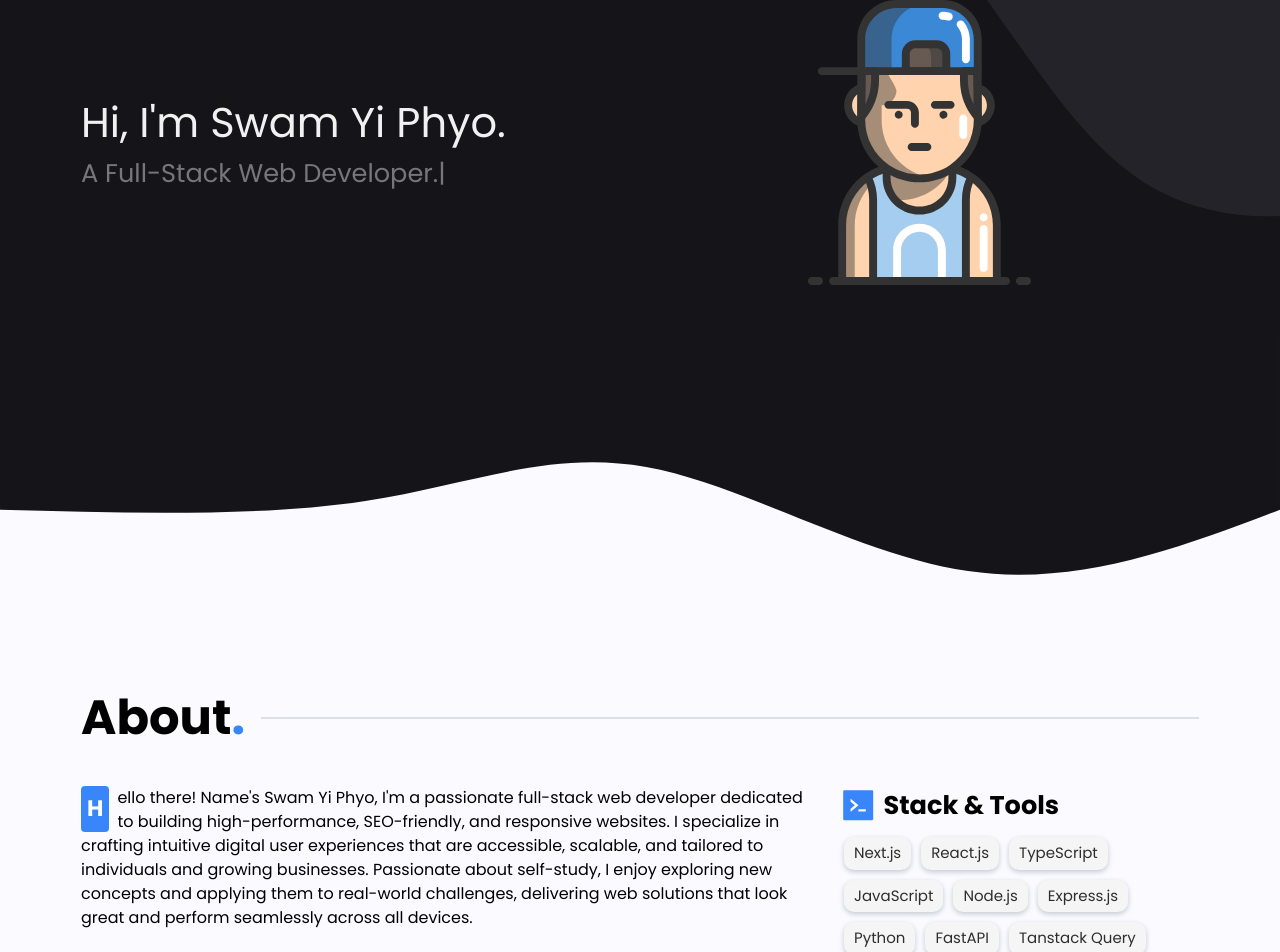
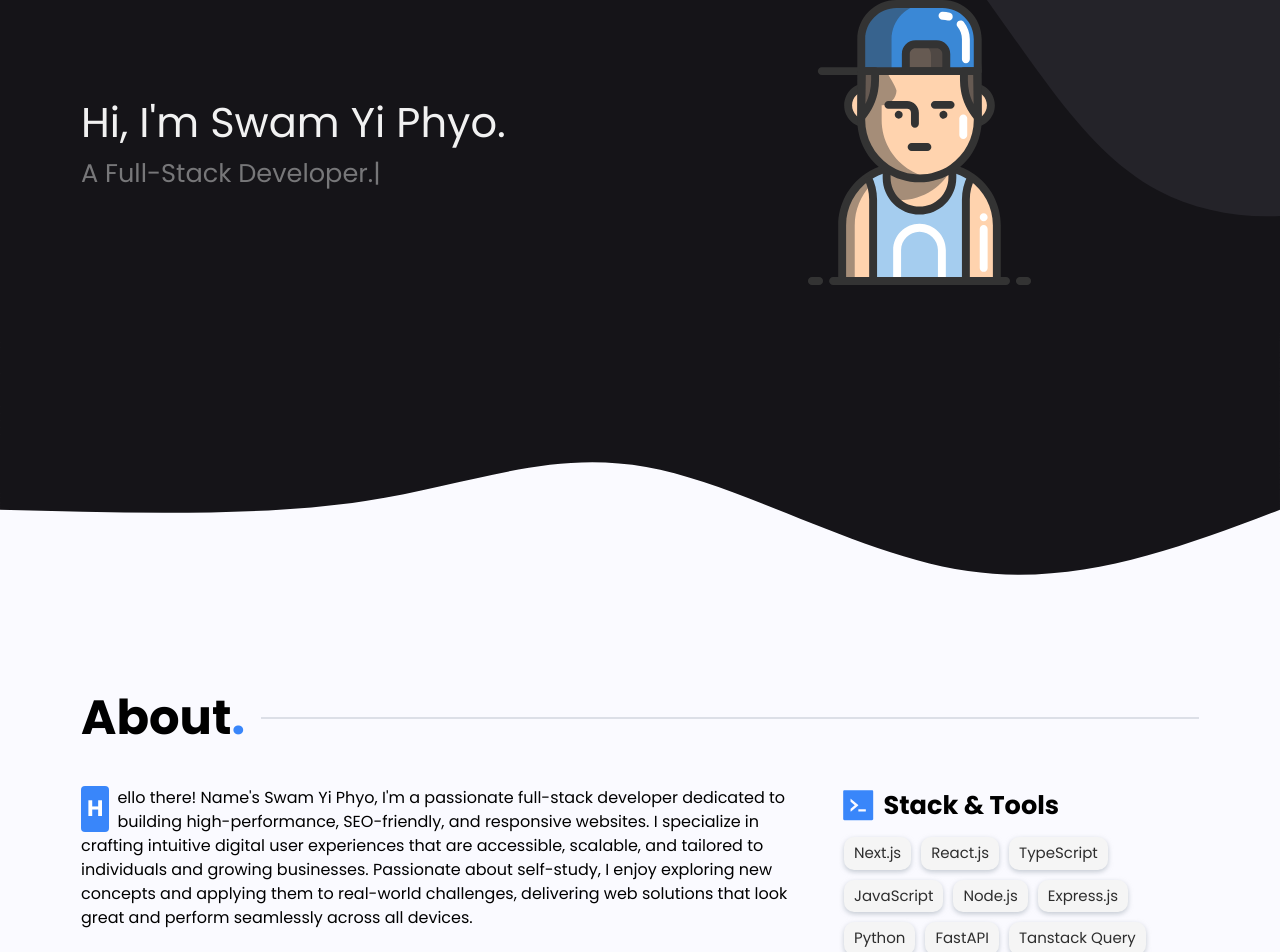
Before and after one commit to fisheeesh/portfolio_v1, a Next.js app: page / in a window 1280 px wide. Shown: the part 164-1116 px from the top of the page. Built offline with nearby package versions, Linux system fonts and the light colour scheme.

Commit message:
chore: resume update and experience update

```diff
--- a/app/layout.tsx
+++ b/app/layout.tsx
@@ -17,9 +17,9 @@ export const viewport: Viewport = {
 
 export const metadata: Metadata = {
   metadataBase: new URL("https://www.syp.dev"),
-  title: "Swam Yi Phyo ~ Software Engineer",
+  title: "Swam Yi Phyo",
   description:
-    "A passionate full-stack web developer focused on building SEO-friendly, responsive, and scalable web applications using React, Next.js, and Spring Boot. With a self-driven mindset and strong communication skills, he delivers clean, user-centered digital experiences.",
+    "A passionate full-stack developer focused on building SEO-friendly, responsive, and scalable web applications using React, Next.js, and Spring Boot. With a self-driven mindset and strong communication skills, he delivers clean, user-centered digital experiences.",
   icons: {
     icon: "/assets/favicon.ico",
   }
--- a/components/about/about.tsx
+++ b/components/about/about.tsx
@@ -15,7 +15,7 @@ const About = () => {
                     <div>
                         <Reveal>
                             <p className="mb-6 text-[15px] sm:text-base first-letter:bg-brand first-letter:text-white first-letter:rounded first-letter:mr-2 first-letter:p-[6px] sm:first-letter:text-[1.4rem] first-letter:text-[1.3rem] first-letter:font-bold first-letter:float-left">
-                                Hello there! Name&apos;s Swam Yi Phyo, I&apos;m a passionate full-stack web developer dedicated to building high-performance, SEO-friendly, and responsive websites. I specialize in crafting intuitive digital user experiences that are accessible, scalable, and tailored to individuals and growing businesses. Passionate about self-study, I enjoy exploring new concepts and applying them to real-world challenges, delivering web solutions that look great and perform seamlessly across all devices.
+                                Hello there! Name&apos;s Swam Yi Phyo, I&apos;m a passionate full-stack developer dedicated to building high-performance, SEO-friendly, and responsive websites. I specialize in crafting intuitive digital user experiences that are accessible, scalable, and tailored to individuals and growing businesses. Passionate about self-study, I enjoy exploring new concepts and applying them to real-world challenges, delivering web solutions that look great and perform seamlessly across all devices.
                             </p>
                         </Reveal>
                         <Reveal>
--- a/components/hero/hero.tsx
+++ b/components/hero/hero.tsx
@@ -42,9 +42,9 @@ export default function Hero() {
                                     cursor={true}
                                     sequence={[
                                         500,
-                                        'A Full-Stack Web Developer.',
+                                        'A Full-Stack Developer.',
                                         1000,
-                                        'A Full-Stack Web Developer.',
+                                        'A Full-Stack Developer.',
                                         1000,
                                         'I design and code beautifully simple things, and I love what I do.',
                                         1000,
--- a/components/shared/resume-btn.tsx
+++ b/components/shared/resume-btn.tsx
@@ -2,7 +2,7 @@ export default function ResumeBtn() {
     return (
         <a
             className="btn primaryBtn relative group overflow-hidden"
-            href="https://drive.google.com/file/d/1avRoJmSAvCtP0cdRIoJSBDfqDPijYegf/view?usp=sharing"
+            href="https://drive.google.com/file/d/1K1hhJbBOWMWAmCucxqrXxUF2UbyWGOzR/view?usp=sharing"
             target="_blank"
             rel="noopener noreferrer"
             aria-label="Check out my Resume"
--- a/data/config.tsx
+++ b/data/config.tsx
@@ -15,16 +15,16 @@ export const experiences = [
         role: "Freelance - Internship",
         date: 'October 2025 - Present',
         location: "Bangkok, Thailand",
-        description: "Leading the migration of zcrLog to version 3, a centralized security log management platform serving enterprise clients. Redesigned the entire frontend architecture to improve performance, scalability, and user experience while implementing multi-tenant access control, licensing integration, and AI-powered analysis features. Collaborated with the team to deploy production infrastructure, optimize database queries for high-volume log data, and establish containerized deployment workflows. Gained practical experience in DevOps practices, networking concepts, and cybersecurity fundamentals including on-premise vs SaaS architectures.",
+        description: "Led the V3 migration of zcrLog, an enterprise SIEM and log management platform, overhauling the frontend architecture to improve performance, scalability, and user experience across multiple client environments. Architected multi-tenant SaaS infrastructure with tenant-level data isolation, a license subscription system with plan-based feature gating, EPS rate throttling, payment management from activation to expiry, and optimized ClickHouse and PostgreSQL queries to handle high-volume log ingestion. Gained hands-on experience deploying production infrastructure across on-premise data centers with Cloudflare, Nginx, and VMware.",
         tech: [
             "React",
             "TanStack Query",
             "Zustand",
             "FastAPI",
             "ClickHouse",
+            "PostgreSQL",
             "Redis",
-            "Keygen",
-            "Vector",
+            "Docker",
             "Cloudflare",
             "Nginx",
             "VMware"
```
